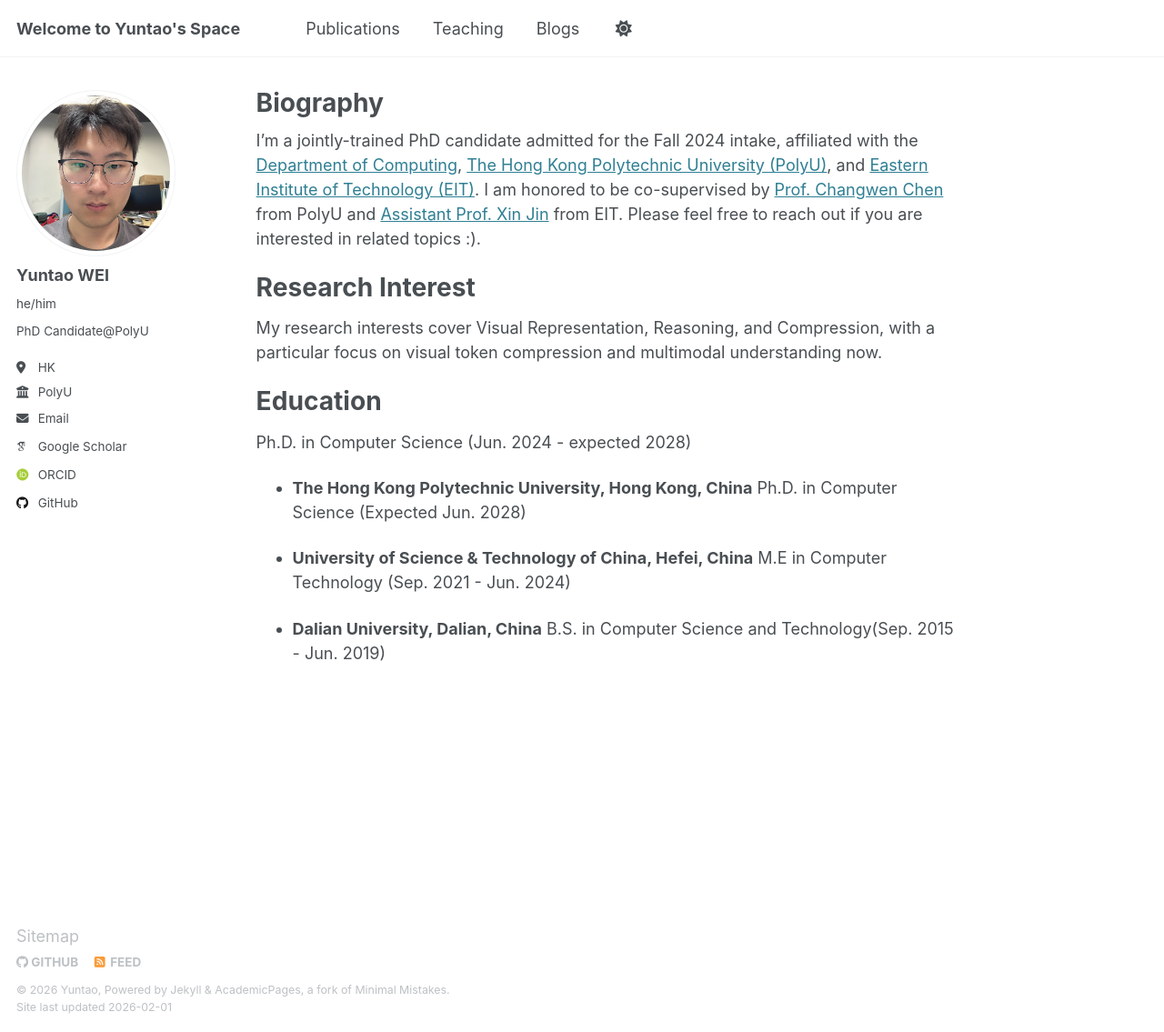
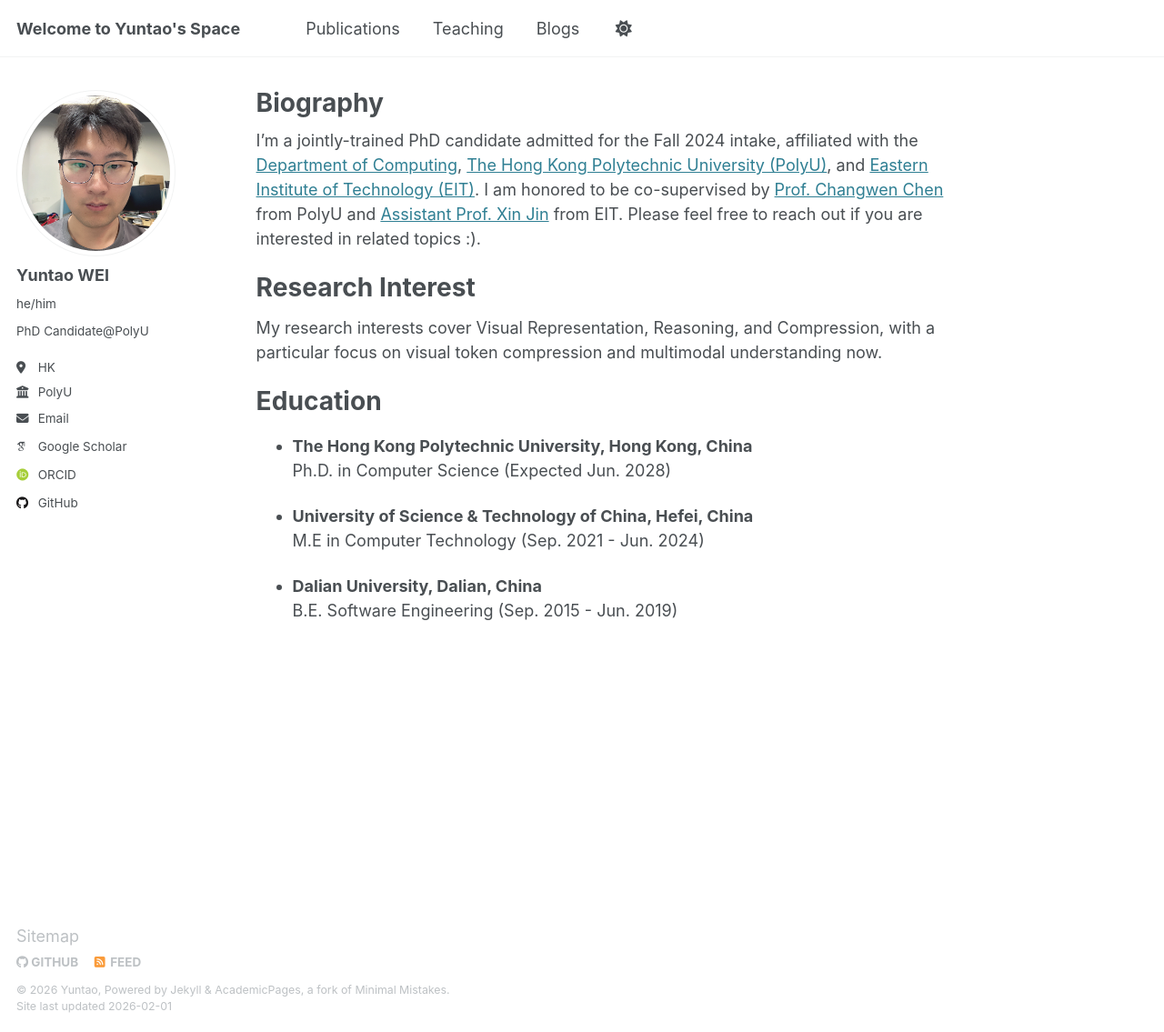
Before and after one commit to yuntao229/yuntao229.github.io, a Jekyll site: the page built from _pages/about.md, in a window 1280 px wide and 1135 px high. Shown: the whole window at 91% size. Built offline with Jekyll 4.4.1, drawn with Linux system fonts in a browser that asks for light colours; some web fonts are replaced.

Commit message:
Revise education details and formatting in about.md
Updated education section formatting and corrected degree titles.

```diff
--- a/_pages/about.md
+++ b/_pages/about.md
@@ -14,12 +14,11 @@ I'm a jointly-trained PhD candidate admitted for the Fall 2024 intake, affiliate
 My research interests cover Visual Representation, Reasoning, and Compression, with a particular focus on visual token compression and multimodal understanding now.
 
 # Education
-Ph.D. in Computer Science (Jun. 2024 - expected 2028)
-- **The Hong Kong Polytechnic University, Hong Kong, China**
+- **The Hong Kong Polytechnic University, Hong Kong, China**<br>
   Ph.D. in Computer Science (Expected Jun. 2028)
 
-- **University of Science & Technology of China, Hefei, China**
-  M.E in Computer Technology  (Sep. 2021 - Jun. 2024)
+- **University of Science & Technology of China, Hefei, China**<br>
+  M.E in Computer Technology (Sep. 2021 - Jun. 2024)
 
-- **Dalian University, Dalian, China**
-  B.S. in Computer Science and Technology(Sep. 2015 - Jun. 2019)
+- **Dalian University, Dalian, China**<br>
+  B.E. Software Engineering (Sep. 2015 - Jun. 2019)
```
